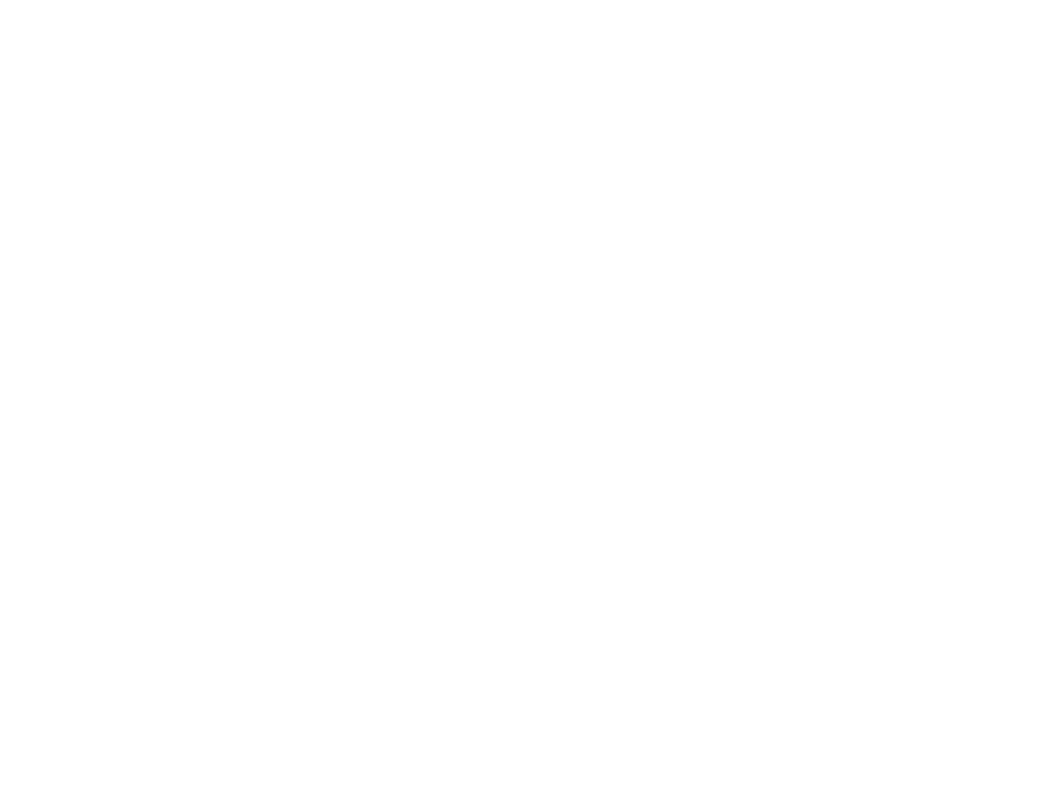
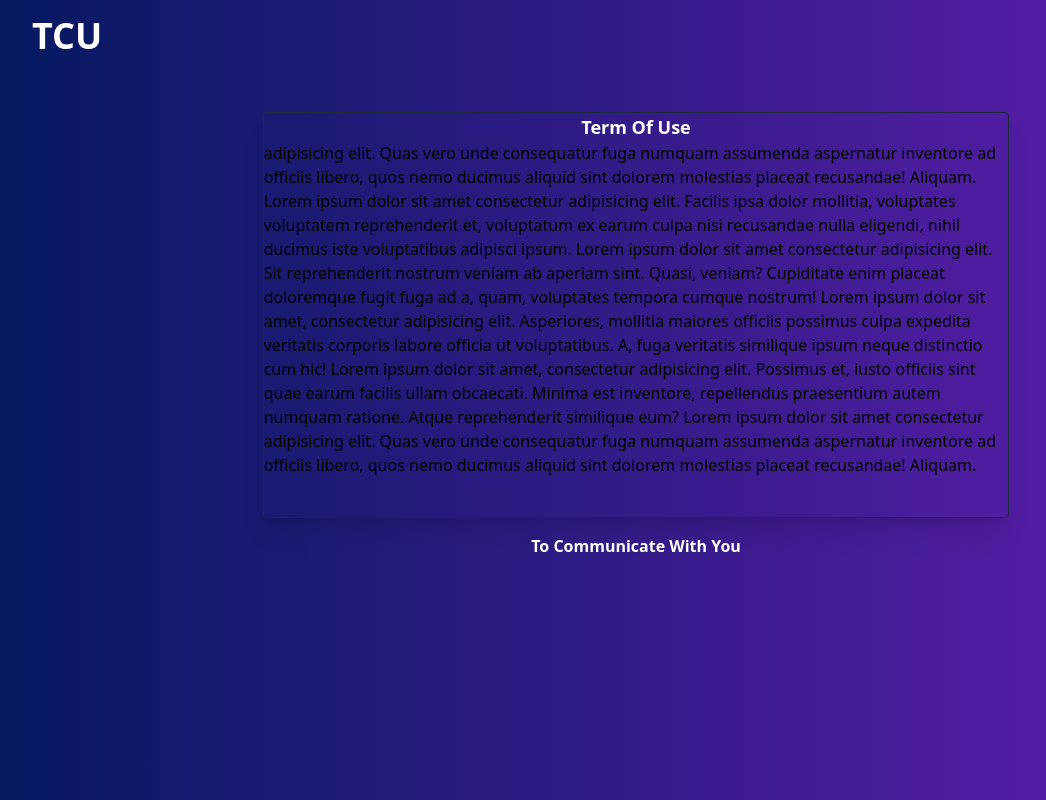
Before and after one commit to thawzinhtut1901/TCU-To-Communicate-With-You, a React (Vite) app: page /term-of-use in a window 1280 px wide. Before the commit this address had no page. Shown: the whole page, without its empty margins (4-1050 px from the left). Built offline with nearby package versions, Linux system fonts and the light colour scheme.

Commit message:
privancy and policy

```diff
--- /dev/null
+++ b/src/Layouts/AuthLayouts/PrivancyPolicy.tsx
@@ -0,0 +1,44 @@
+const PrivancyPolicy = () => {
+  return (
+    <section className="  bg-custom-gradient  h-screen ">
+      <h1 className=" p-4 ml-5	 text-4xl font-bold text-white md:text-start text-center">
+        TCU
+      </h1>
+      <div className="grid justify-items-center">
+        <div className="overflow-hidden overflow-none overflow-x-hidden overflow-y-hidden h-[500px] rounded h-full  bg-transparent shadow-xl border-slate-800 border w-4/5 h-64 overflow-y-scroll p-4  rounded shadow-md md:w-7/12">
+          <h3 className=" text-center text-lg text-white font-bold">
+            Term Of Use
+          </h3>
+
+          <p className="overflow-hidden ">
+            adipisicing elit. Quas vero unde consequatur fuga numquam assumenda
+            aspernatur inventore ad officiis libero, quos nemo ducimus aliquid
+            sint dolorem molestias placeat recusandae! Aliquam. Lorem ipsum
+            dolor sit amet consectetur adipisicing elit. Facilis ipsa dolor
+            mollitia, voluptates voluptatem reprehenderit et, voluptatum ex
+            earum culpa nisi recusandae nulla eligendi, nihil ducimus iste
+            voluptatibus adipisci ipsum. Lorem ipsum dolor sit amet consectetur
+            adipisicing elit. Sit reprehenderit nostrum veniam ab aperiam sint.
+            Quasi, veniam? Cupiditate enim placeat doloremque fugit fuga ad a,
+            quam, voluptates tempora cumque nostrum! Lorem ipsum dolor sit amet,
+            consectetur adipisicing elit. Asperiores, mollitia maiores officiis
+            possimus culpa expedita veritatis corporis labore officia ut
+            voluptatibus. A, fuga veritatis similique ipsum neque distinctio cum
+            hic! Lorem ipsum dolor sit amet, consectetur adipisicing elit.
+            Possimus et, iusto officiis sint quae earum facilis ullam obcaecati.
+            Minima est inventore, repellendus praesentium autem numquam ratione.
+            Atque reprehenderit similique eum? Lorem ipsum dolor sit amet
+            consectetur adipisicing elit. Quas vero unde consequatur fuga
+            numquam assumenda aspernatur inventore ad officiis libero, quos nemo
+            ducimus aliquid sint dolorem molestias placeat recusandae! Aliquam.
+          </p>
+        </div>
+        <h1 className=" grid text-white text-center font-bold mt-10 p-4">
+          To Communicate With You
+        </h1>
+      </div>
+    </section>
+  );
+};
+
+export default PrivancyPolicy;
--- /dev/null
+++ b/src/Layouts/AuthLayouts/TermOfUse.tsx
@@ -0,0 +1,47 @@
+const TermOfUse = () => {
+  return (
+    <section className="  bg-custom-gradient  h-screen ">
+      <h1 className=" p-4 ml-5	 text-4xl font-bold text-white md:text-start text-center">
+        TCU
+      </h1>
+      <div className="grid justify-items-center">
+        <div
+          className="overflow-y-hidden h-[500px] md:h-full rounded  bg-transparent shadow-xl border-slate-800 border w-4/5  overflow-y-scroll  md:mt-10 mt-4
+         rounded shadow-md md:w-7/12"
+        >
+          <h3 className=" text-center text-lg text-white font-bold">
+            Term Of Use
+          </h3>
+
+          <p className="overflow-hidden ">
+            adipisicing elit. Quas vero unde consequatur fuga numquam assumenda
+            aspernatur inventore ad officiis libero, quos nemo ducimus aliquid
+            sint dolorem molestias placeat recusandae! Aliquam. Lorem ipsum
+            dolor sit amet consectetur adipisicing elit. Facilis ipsa dolor
+            mollitia, voluptates voluptatem reprehenderit et, voluptatum ex
+            earum culpa nisi recusandae nulla eligendi, nihil ducimus iste
+            voluptatibus adipisci ipsum. Lorem ipsum dolor sit amet consectetur
+            adipisicing elit. Sit reprehenderit nostrum veniam ab aperiam sint.
+            Quasi, veniam? Cupiditate enim placeat doloremque fugit fuga ad a,
+            quam, voluptates tempora cumque nostrum! Lorem ipsum dolor sit amet,
+            consectetur adipisicing elit. Asperiores, mollitia maiores officiis
+            possimus culpa expedita veritatis corporis labore officia ut
+            voluptatibus. A, fuga veritatis similique ipsum neque distinctio cum
+            hic! Lorem ipsum dolor sit amet, consectetur adipisicing elit.
+            Possimus et, iusto officiis sint quae earum facilis ullam obcaecati.
+            Minima est inventore, repellendus praesentium autem numquam ratione.
+            Atque reprehenderit similique eum? Lorem ipsum dolor sit amet
+            consectetur adipisicing elit. Quas vero unde consequatur fuga
+            numquam assumenda aspernatur inventore ad officiis libero, quos nemo
+            ducimus aliquid sint dolorem molestias placeat recusandae! Aliquam.
+          </p>
+        </div>
+        <h1 className=" grid text-white text-center font-bold mt-4 md:mt-10 p-4">
+          To Communicate With You
+        </h1>
+      </div>
+    </section>
+  );
+};
+
+export default TermOfUse;
--- a/src/Layouts/AuthLayouts/index.ts
+++ b/src/Layouts/AuthLayouts/index.ts
@@ -3,9 +3,4 @@ import SignUpLayout from "./SignUpLayout";
 import ForgetPassLayout from "./ForgetPassLayout";
 import ProfileSetupLayout from "./ProfileSetupLayout";
 
-export {
-    LogIn,
-    SignUpLayout,
-    ForgetPassLayout,
-    ProfileSetupLayout,
-};
+export { LogIn, SignUpLayout, ForgetPassLayout, ProfileSetupLayout };
--- a/src/Layouts/AuthLayouts/type.css
+++ b/src/Layouts/AuthLayouts/type.css
@@ -1,3 +1,18 @@
 .bg-custom-gradient {
-  background: linear-gradient(90deg, #051960 0%, #051960 100%, #591DA9 99%, #591DA9 100%);
+  background: linear-gradient(
+    90deg,
+    #051960 0%,
+    #051960 100%,
+    #591da9 99%,
+    #591da9 100%
+  );
 }
+
+.scrollable-box {
+  -ms-overflow-style: none; /* IE and Edge */
+  scrollbar-width: none; /* Firefox */
+}
+
+.scrollable-box::-webkit-scrollbar {
+  display: none; /* WebKit browsers */
+}
```
Also changed, not shown: src/pages/AuthPages/SignupForm.tsx (+3 -5 lines), src/routers/UserRouter.tsx (+29 -15 lines).
